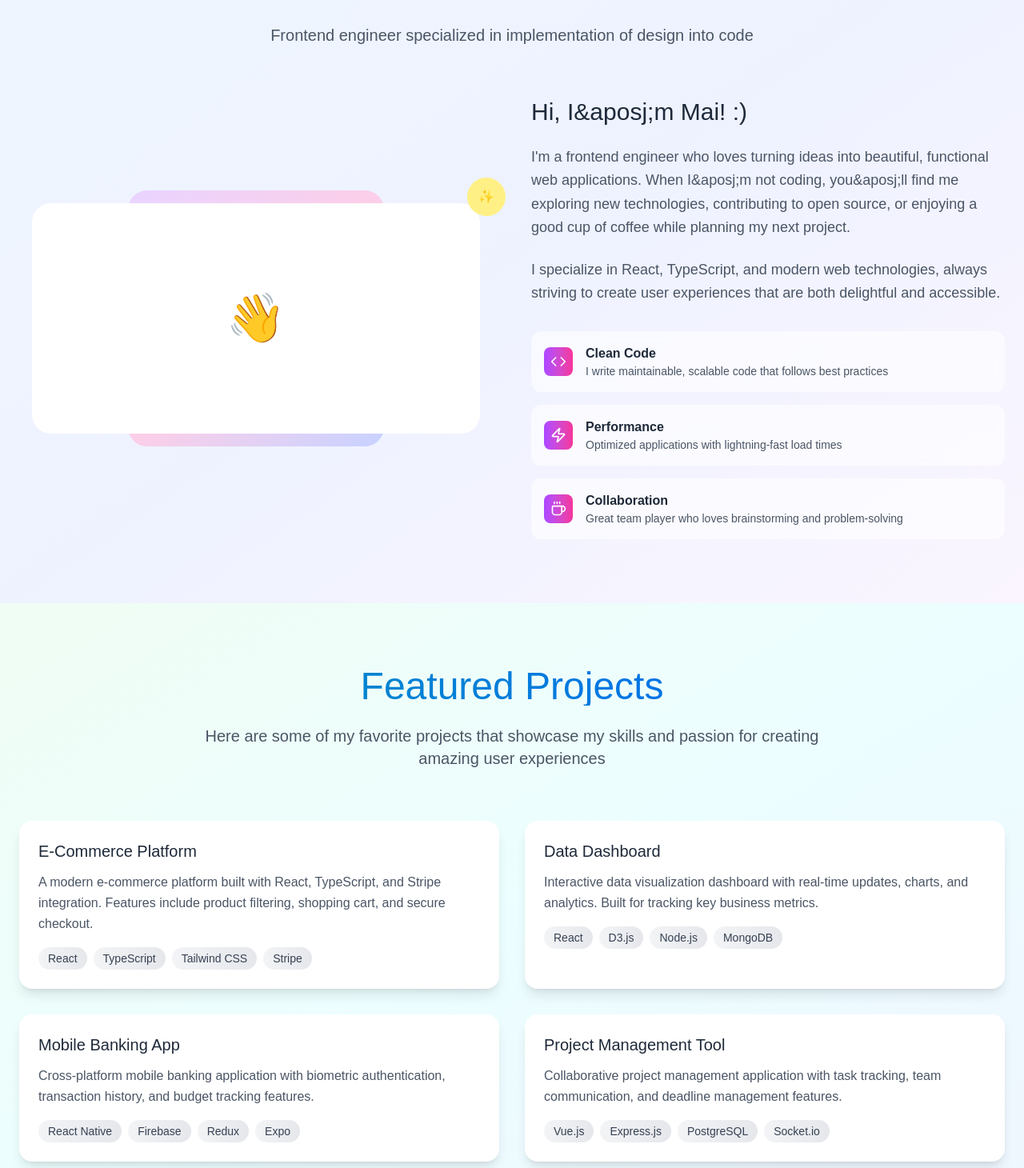
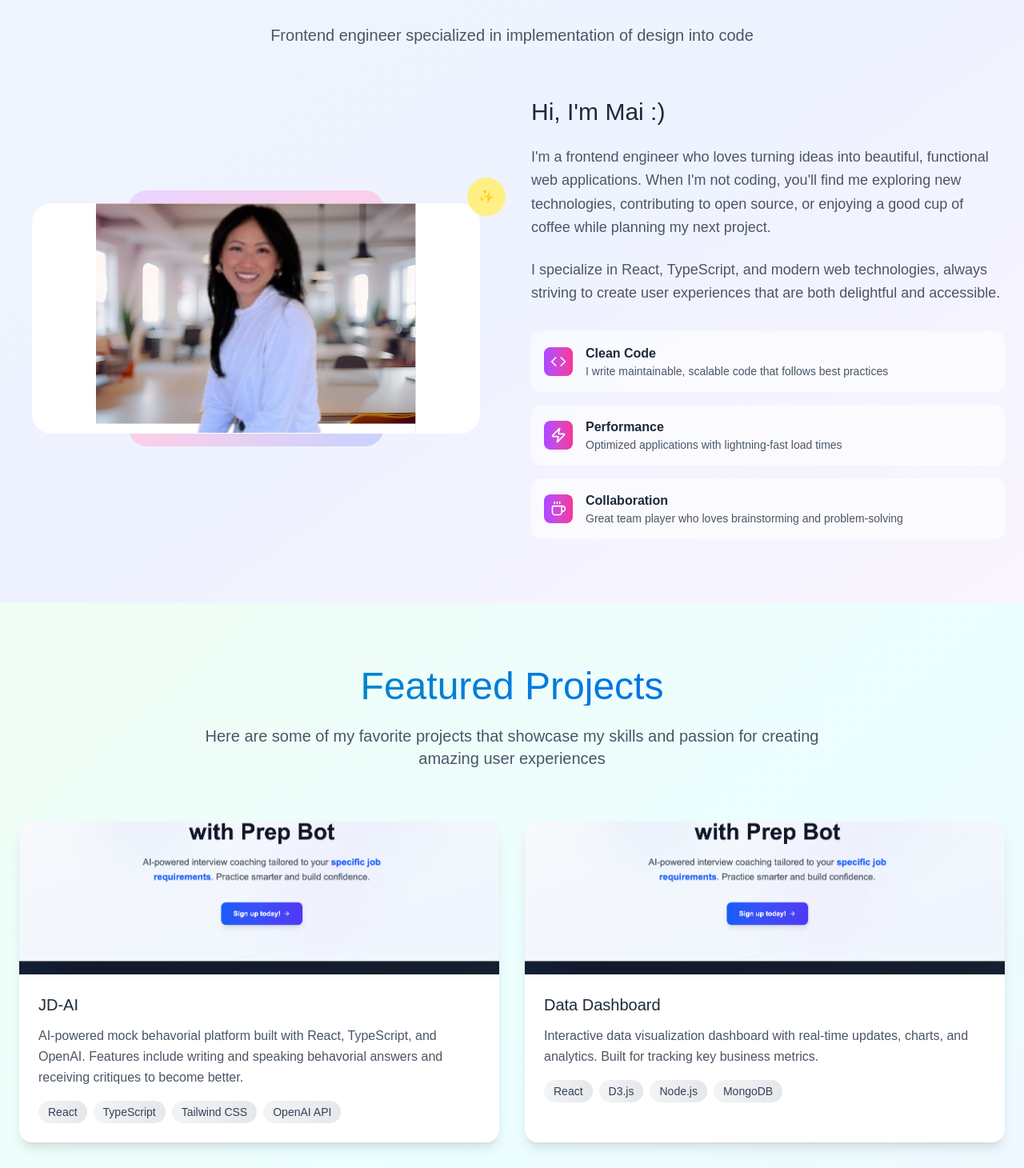
Before and after one commit to vmaineng/pastel-portfolio, a Next.js app: page / in a window 1280 px wide. Shown: the part 922-2382 px from the top of the page at 80% size. Built offline with nearby package versions, Linux system fonts and the light colour scheme.

Commit message:
updated code

```diff
--- a/src/app/components/About.tsx
+++ b/src/app/components/About.tsx
@@ -1,5 +1,6 @@
 import { motion } from "motion/react";
 import { Code, Coffee, Zap } from "lucide-react";
+import Image from "next/image";
 
 export function About() {
   const features = [
@@ -60,8 +61,14 @@ export function About() {
                 }}
                 transition={{ type: "spring", stiffness: 300 }}
               >
-                <div className="absolute inset-4 bg-white rounded-3xl flex items-center justify-center">
-                  <div className="text-6xl">👋</div>
+                <div className="absolute inset-4 bg-white rounded-3xl flex items-center justify-center overflow-hidden">
+                  <Image
+                    src="/profile.png"
+                    width={400}
+                    height={400}
+                    className="object-cover"
+                    alt="Profile Picture"
+                  />
                 </div>
               </motion.div>
               <motion.div
@@ -80,13 +87,11 @@ export function About() {
             transition={{ duration: 0.8 }}
             viewport={{ once: true }}
           >
-            <h3 className="text-3xl mb-6 text-gray-800">
-              Hi, I&aposj;m Mai! :)
-            </h3>
+            <h3 className="text-3xl mb-6 text-gray-800">Hi, I&apos;m Mai :)</h3>
             <p className="text-lg text-gray-600 mb-6 leading-relaxed">
-              I'm a frontend engineer who loves turning ideas into beautiful,
-              functional web applications. When I&aposj;m not coding,
-              you&aposj;ll find me exploring new technologies, contributing to
+              I&apos;m a frontend engineer who loves turning ideas into
+              beautiful, functional web applications. When I&apos;m not coding,
+              you&apos;ll find me exploring new technologies, contributing to
               open source, or enjoying a good cup of coffee while planning my
               next project.
             </p>
--- a/src/app/components/Contact.tsx
+++ b/src/app/components/Contact.tsx
@@ -1,5 +1,5 @@
 import { motion } from "motion/react";
-import { Mail, MapPin, Phone } from "lucide-react";
+import { Mail, MapPin } from "lucide-react";
 import { FaGithub, FaLinkedin, FaTwitter } from "react-icons/fa6";
 
 export function Contact() {
@@ -52,7 +52,7 @@ export function Contact() {
           viewport={{ once: true }}
         >
           <h2 className="text-4xl md:text-5xl mb-6 bg-gradient-to-r from-violet-600 to-purple-600 bg-clip-text text-transparent">
-            Let&aposj;s Connect
+            Let&apos;s Connect
           </h2>
           <p className="text-xl text-gray-600 max-w-3xl mx-auto">
             Have a project in mind or just want to chat? I&aposj;d love to hear
--- a/src/app/components/Footer.tsx
+++ b/src/app/components/Footer.tsx
@@ -1,5 +1,4 @@
 import { motion } from "motion/react";
-import { Heart } from "lucide-react";
 
 export function Footer() {
   return (
--- a/src/app/components/Header.tsx
+++ b/src/app/components/Header.tsx
@@ -1,8 +1,9 @@
-import { motion } from "motion/react";
+import { motion, AnimatePresence, Variants, Transition } from "motion/react";
 import { useState, useEffect } from "react";
 
 export function Header() {
-  const [isScrolled, setIsScrolled] = useState(false);
+  const [isScrolled, setIsScrolled] = useState<boolean>(false);
+  const [isMobileMenuOpen, setIsMobileMenuOpen] = useState<boolean>(false); // Fixed state name
 
   useEffect(() => {
     const handleScroll = () => {
@@ -14,6 +15,31 @@ export function Header() {
 
   const scrollToSection = (id: string) => {
     document.getElementById(id)?.scrollIntoView({ behavior: "smooth" });
+    setIsMobileMenuOpen(false); // Close menu after clicking
+  };
+
+  const mobileMenuVariants = {
+    closed: {
+      opacity: 0,
+      height: 0,
+      transition: {
+        duration: 0.3,
+        ease: "easeInOut",
+      } as Transition,
+    },
+    open: {
+      opacity: 1,
+      height: "auto",
+      transition: {
+        duration: 0.3,
+        ease: "easeInOut",
+      } as Transition,
+    },
+  };
+
+  const hamburgerVariants: Variants = {
+    closed: { rotate: 0 },
+    open: { rotate: 90 },
   };
 
   return (
@@ -34,8 +60,8 @@ export function Header() {
           >
             Mai V
           </motion.div>
-
-          <div className="hidden sm:-bottom-8 md:flex space-x-8">
+          <div className="flex-1 hidden md:flex items-center justify-end">
+            <div className="flex space-x-8">
               {["Home", "About", "Projects", "Skills", "Contact"].map(
                 (item, index) => (
                   <motion.button
@@ -59,6 +85,74 @@ export function Header() {
               )}
             </div>
           </div>
+          <motion.button
+            className="md:hidden flex flex-col space-y-1.5 p-2 z-60 relative"
+            onClick={() => setIsMobileMenuOpen(!isMobileMenuOpen)}
+            variants={hamburgerVariants}
+            animate={isMobileMenuOpen ? "open" : "closed"}
+            transition={{ duration: 0.2 }}
+            aria-label="Toggle navigation menu"
+          >
+            <motion.span
+              className="w-6 h-0.5 bg-purple-600 block"
+              animate={
+                isMobileMenuOpen ? { rotate: 45, y: 6 } : { rotate: 0, y: 0 }
+              }
+            />
+            <motion.span
+              className="w-6 h-0.5 bg-purple-600 block"
+              animate={isMobileMenuOpen ? { opacity: 0 } : { opacity: 1 }}
+            />
+            <motion.span
+              className="w-6 h-0.5 bg-purple-600 block"
+              animate={
+                isMobileMenuOpen ? { rotate: -45, y: -6 } : { rotate: 0, y: 0 }
+              }
+            />
+          </motion.button>
+        </div>
+        <AnimatePresence>
+          {isMobileMenuOpen && (
+            <motion.div
+              className="fixed inset-0 bg-black/20 backdrop-blur-sm md:hidden z-40"
+              initial={{ opacity: 0 }}
+              animate={{ opacity: 1 }}
+              exit={{ opacity: 0 }}
+              onClick={() => setIsMobileMenuOpen(false)}
+            />
+          )}
+        </AnimatePresence>
+        <AnimatePresence>
+          {isMobileMenuOpen && (
+            <motion.div
+              className="md:hidden absolute left-0 right-0 top-full bg-white/95 backdrop-blur-md shadow-xl z-50 overflow-hidden"
+              variants={mobileMenuVariants}
+              initial="closed"
+              animate="open"
+              exit="closed"
+            >
+              <div className="container px-6 py-6">
+                <nav className="flex flex-col space-y-6">
+                  {["Home", "About", "Projects", "Skills", "Contact"].map(
+                    (item, index) => (
+                      <motion.button
+                        key={item}
+                        onClick={() => scrollToSection(item.toLowerCase())}
+                        className="text-lg text-gray-800 py-2 text-left border-b border-gray-100"
+                        initial={{ opacity: 0, x: -20 }}
+                        animate={{ opacity: 1, x: 0 }}
+                        transition={{ delay: index * 0.1 }}
+                        whileHover={{ x: 8 }}
+                      >
+                        {item}
+                      </motion.button>
+                    )
+                  )}
+                </nav>
+              </div>
+            </motion.div>
+          )}
+        </AnimatePresence>
       </nav>
     </motion.header>
   );
--- a/src/app/components/Projects.tsx
+++ b/src/app/components/Projects.tsx
@@ -6,20 +6,18 @@ import Image from "next/image";
 export function Projects() {
   const projects = [
     {
-      title: "E-Commerce Platform",
+      title: "JD-AI",
       description:
-        "A modern e-commerce platform built with React, TypeScript, and Stripe integration. Features include product filtering, shopping cart, and secure checkout.",
-      image:
-        "https://images.unsplash.com/photo-1694599048261-a1de00f0117e?crop=entropy&cs=tinysrgb&fit=max&fm=jpg&ixid=M3w3Nzg4Nzd8MHwxfHNlYXJjaHwxfHxlY29tbWVyY2UlMjB3ZWJzaXRlJTIwZGVzaWdufGVufDF8fHx8MTc1ODQ2OTIyN3ww&ixlib=rb-4.1.0&q=80&w=1080&utm_source=figma&utm_medium=referral",
-      tech: ["React", "TypeScript", "Tailwind CSS", "Stripe"],
+        "AI-powered mock behavorial platform built with React, TypeScript, and OpenAI. Features include writing and speaking behavorial answers and receiving critiques to become better.",
+      image: "/jd.png",
+      tech: ["React", "TypeScript", "Tailwind CSS", "OpenAI API"],
       color: "from-pink-400 to-rose-400",
     },
     {
       title: "Data Dashboard",
       description:
         "Interactive data visualization dashboard with real-time updates, charts, and analytics. Built for tracking key business metrics.",
-      image:
-        "https://images.unsplash.com/photo-1551288049-bebda4e38f71?crop=entropy&cs=tinysrgb&fit=max&fm=jpg&ixid=M3w3Nzg4Nzd8MHwxfHNlYXJjaHwxfHxkYXRhJTIwdmlzdWFsaXphdGlvbiUyMGRhc2hib2FyZHxlbnwxfHx8fDE3NTg0MjI0NTN8MA&ixlib=rb-4.1.0&q=80&w=1080&utm_source=figma&utm_medium=referral",
+      image: "/jd.png",
       tech: ["React", "D3.js", "Node.js", "MongoDB"],
       color: "from-blue-400 to-indigo-400",
     },
@@ -27,19 +25,9 @@ export function Projects() {
       title: "Mobile Banking App",
       description:
         "Cross-platform mobile banking application with biometric authentication, transaction history, and budget tracking features.",
-      image:
-        "https://images.unsplash.com/photo-1658953229625-aad99d7603b4?crop=entropy&cs=tinysrgb&fit=max&fm=jpg&ixid=M3w3Nzg4Nzd8MHwxfHNlYXJjaHwxfHxtb2JpbGUlMjBhcHAlMjBpbnRlcmZhY2V8ZW58MXx8fHwxNzU4NDQ2MTg4fDA&ixlib=rb-4.1.0&q=80&w=1080&utm_source=figma&utm_medium=referral",
+      image: "/jd.png",
       tech: ["React Native", "Firebase", "Redux", "Expo"],
       color: "from-green-400 to-emerald-400",
-    },
-    {
-      title: "Project Management Tool",
-      description:
-        "Collaborative project management application with task tracking, team communication, and deadline management features.",
-      image:
-        "https://images.unsplash.com/photo-1554306274-f23873d9a26c?crop=entropy&cs=tinysrgb&fit=max&fm=jpg&ixid=M3w3Nzg4Nzd8MHwxfHNlYXJjaHwxfHxtb2Rlcm4lMjB3ZWIlMjBkZXZlbG9wbWVudCUyMHByb2plY3R8ZW58MXx8fHwxNzU4NDI2NzQ0fDA&ixlib=rb-4.1.0&q=80&w=1080&utm_source=figma&utm_medium=referral",
-      tech: ["Vue.js", "Express.js", "PostgreSQL", "Socket.io"],
-      color: "from-purple-400 to-violet-400",
     },
   ];
 
@@ -77,13 +65,13 @@ export function Projects() {
               whileHover={{ y: -10 }}
             >
               <div className="relative overflow-hidden">
-                {/* <Image
+                <Image
                   height={100}
                   width={100}
                   src={project.image}
                   alt={project.title}
                   className="w-full h-48 object-cover transition-transform duration-500 group-hover:scale-110"
-                /> */}
+                />
                 <motion.div
                   className={`absolute inset-0 bg-gradient-to-br ${project.color} opacity-0 group-hover:opacity-20 transition-opacity duration-300`}
                 />
--- a/src/app/components/Skills.tsx
+++ b/src/app/components/Skills.tsx
@@ -51,7 +51,7 @@ export function Skills() {
             Skills & Technologies
           </h2>
           <p className="text-xl text-gray-600 max-w-3xl mx-auto">
-            Here's my toolkit for bringing ideas to life
+            Here&apos;s my toolkit for bringing ideas to life
           </p>
         </motion.div>
 
```
Also changed, not shown: public/jd.png (added), public/profile.png (added). Lines whose indentation alone changed are shown as unchanged.
